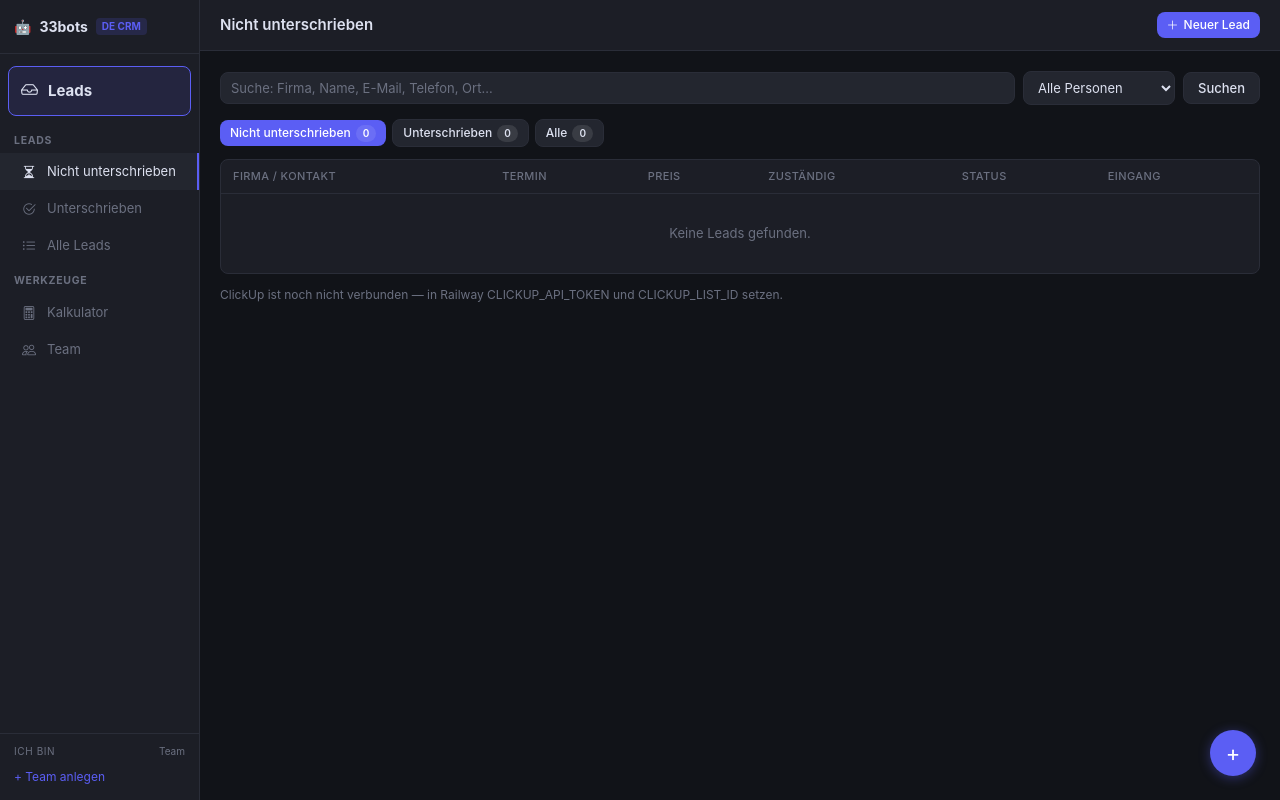
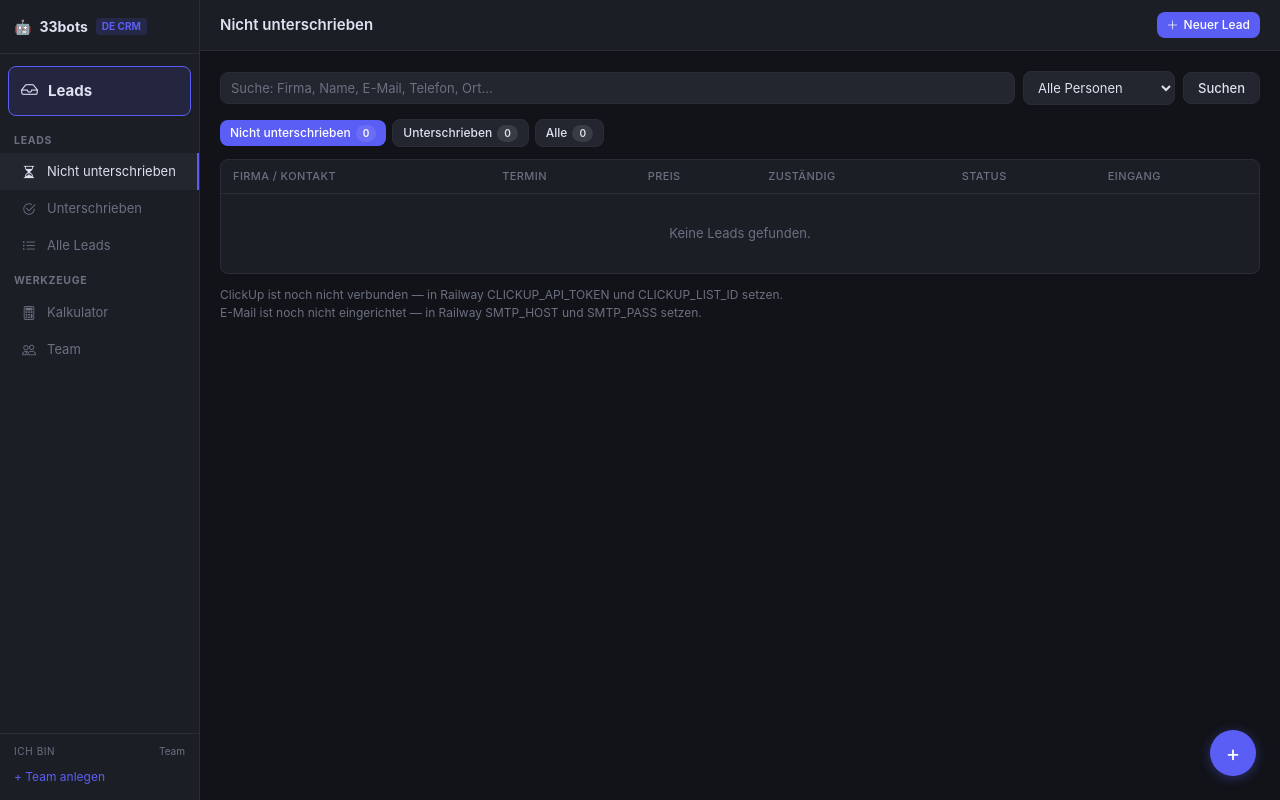
Before and after one commit to oliwierels/CRM-De, a Flask app: page / in a window 1280 px wide. Run offline with Flask 3, Linux system fonts and the light colour scheme.

Commit message:
E-Mail-Verlauf: gesendete Mails zuverlässig in Kommentaren + manueller Abgleich (#7)
- „Gesendet“: jede Mail an eine Lead-Adresse zählt (unabhängig von Absendername/Groß-Kleinschreibung)
- nicht zugeordnete Mails werden nachgeholt, sobald der Lead mit dieser Adresse existiert
- Ordner „Gesendet“ breiter erkannt (auch Wysłane / INBOX.*), Fehler sichtbar unter der Leadliste
- Knopf „E-Mails jetzt abrufen“ auf der Lead-Seite und „Postfach jetzt abgleichen“ unter der Liste


Claude-Session: https://claude.ai/code/session_01Fxi61ErmoHonsta8pQL7hZ

Co-authored-by: Claude <noreply@anthropic.com>

```diff
--- a/app.py
+++ b/app.py
@@ -392,7 +392,9 @@ def leads():
     counts = dict(db.session.query(Lead.status, db.func.count(Lead.id)).group_by(Lead.status).all())
     return render_template("leads.html", leads=rows, status=status, q=q, who=who, counts=counts,
                            total=sum(counts.values()), clickup_ok=clickup_configured(),
-                           last_sync=get_setting("clickup_last_sync"), last_error=get_setting("clickup_last_error"))
+                           last_sync=get_setting("clickup_last_sync"), last_error=get_setting("clickup_last_error"),
+                           mail_ok=mailer.configured(), mail_sync=get_setting("mail_last_sync"),
+                           mail_error=get_setting("mail_sync_error"))
 
 
 @app.route("/lead/<int:lead_id>")
@@ -710,6 +712,7 @@ def calculator_save():
 # des Kunden. Der Schriftverkehr aus dem Postfach (Eingang + Gesendet) erscheint als Kommentare.
 # Nur Leads, die nach dem Einschalten neu dazukommen; ältere per Knopf auf der Lead-Seite.
 
+_MAIL_LOCK = threading.Lock()
 MAIL_SINCE_KEY = "mail_since"
 MAIL_SYNC_KEY = "mail_last_sync"
 MAIL_POLL_SECONDS = 300
@@ -849,36 +852,56 @@ def sync_mailbox():
             by_addr.setdefault(e.lower(), lead)
     if not by_addr:
         return 0
-    own = mailer.config()["user"].lower()
-    added = 0
+    added, errors = 0, []
     for folder in ("INBOX", "SENT"):
         try:
             msgs = mailer.fetch(folder, start.date())
-        except Exception:
+        except Exception as e:
+            errors.append(f"{'Posteingang' if folder == 'INBOX' else 'Gesendet'}: {type(e).__name__}: {e}"[:200])
             continue
+        if folder == "SENT" and mailer.fetch.last_folder is None:
+            errors.append("Ordner „Gesendet“ nicht gefunden — IMAP_SENT_FOLDER in Railway setzen")
         for m in msgs:
             if db.session.get(MailSeen, m["message_id"]):
                 continue
-            db.session.add(MailSeen(message_id=m["message_id"]))
             text = mailer.strip_reply(m["text"])
             if folder == "INBOX" and m["from"] in by_addr:
                 lead = by_addr[m["from"]]
+                db.session.add(MailSeen(message_id=m["message_id"]))
                 _add_comment(lead.id, f"✉️ Von {m['from']} · Betreff: {m['subject']}\n\n{text}", "mail_in", m["date"])
                 notify_team(f"Antwort vom Kunden: {lead.company}",
                             f"{m['from']} schreibt ({m['subject']}):\n\n{text[:1500]}\n\nIm CRM öffnen: {lead_url(lead)}")
                 added += 1
-            elif folder == "SENT" and m["from"] == own:
+            elif folder == "SENT":
+                # alles im Ordner „Gesendet“ ist von uns — egal mit welchem Absendernamen/Alias
                 lead = next((by_addr[a] for a in m["to"] if a in by_addr), None)
                 if lead:
+                    db.session.add(MailSeen(message_id=m["message_id"]))
                     _add_comment(lead.id, f"✉️ An {', '.join(m['to'])} · Betreff: {m['subject']}\n\n{text}",
                                  "mail_out", m["date"])
                     added += 1
+            # nicht zugeordnete Mails nicht als „gesehen“ markieren — kommt der Lead später, wird nachgeholt
     set_setting(MAIL_SYNC_KEY, datetime.utcnow().isoformat(timespec="seconds"))
+    set_setting("mail_sync_error", " · ".join(errors))
     db.session.commit()
     return added
 
 
-_MAIL_LOCK = threading.Lock()
+@app.route("/postfach/abgleichen", methods=["POST"])
+def mailbox_sync_now():
+    if not mailer.configured():
+        flash("Postfach nicht eingerichtet (SMTP_HOST / SMTP_PASS in Railway).")
+        return redirect(request.referrer or url_for("leads"))
+    with _MAIL_LOCK:
+        try:
+            n = sync_mailbox()
+            err = get_setting("mail_sync_error")
+            flash(f"Postfach abgeglichen: {n} neue E-Mails im Verlauf." + (f" Problem: {err}" if err else ""))
+        except Exception as e:
+            db.session.rollback()
+            flash(f"Postfach-Abgleich fehlgeschlagen: {type(e).__name__}: {e}"[:300])
+    target = request.form.get("next") or ""
+    return redirect(target if target.startswith("/") and not target.startswith("//") else url_for("leads"))
 
 
 def _mail_scheduler():
--- a/mailer.py
+++ b/mailer.py
@@ -84,10 +84,11 @@ def _sent_folder(im):
         if "\\Sent" in m.group("flags"):
             return name
         names.append(name)
-    for guess in ("Sent", "INBOX.Sent", "Gesendet", "INBOX.Gesendet", "Sent Items", "Sent Messages"):
+    for guess in ("Sent", "INBOX.Sent", "Gesendet", "INBOX.Gesendet", "Sent Items", "Sent Messages",
+                  "Wysłane", "INBOX.Wysłane", "INBOX.Sent Items", "INBOX.Sent Messages"):
         if guess in names:
             return guess
-    return None
+    return next((n for n in names if "sent" in n.lower() or "gesendet" in n.lower() or "wys" in n.lower()), None)
 
 
 def _save_sent(raw):
@@ -151,11 +152,13 @@ def fetch(folder, since):
     {message_id, date, from, to (Liste), subject, text}."""
     c = config()
     out = []
+    fetch.last_folder = folder if folder != "SENT" else None
     im = imaplib.IMAP4_SSL(c["imap_host"], c["imap_port"], timeout=30)
     try:
         im.login(c["user"], c["password"])
         if folder == "SENT":
             folder = _sent_folder(im)
+            fetch.last_folder = folder
             if not folder:
                 return out
         typ, _ = im.select(f'"{folder}"', readonly=True)
@@ -187,3 +190,6 @@ def fetch(folder, since):
         except Exception:
             pass
     return out
+
+
+fetch.last_folder = None
--- a/templates/lead.html
+++ b/templates/lead.html
@@ -101,6 +101,12 @@
     <div class="panel">
       <div class="panel-header"><i class="bi bi-chat-left-text"></i> Kommentare & E-Mail-Verlauf ({{ lead.comments|length }})</div>
       <div class="panel-body">
+        {% if mail_ready() %}
+        <form method="post" action="{{ url_for('mailbox_sync_now') }}" style="margin-bottom:8px">
+          <input type="hidden" name="next" value="{{ url_for('lead_detail', lead_id=lead.id) }}">
+          <button class="btn btn-secondary btn-sm" title="Neue E-Mails aus o.latek@33bots.de (Posteingang und Gesendet) jetzt holen"><i class="bi bi-arrow-repeat"></i> E-Mails jetzt abrufen</button>
+        </form>
+        {% endif %}
         <form method="post" action="{{ url_for('lead_comment', lead_id=lead.id) }}" class="row" style="align-items:flex-start">
           <textarea name="text" rows="2" placeholder="{{ 'Kommentar als ' ~ me.name if me else 'Kommentar (links auswählen, wer du bist)' }}" required></textarea>
           <button class="btn btn-primary">Hinzufügen</button>
--- a/templates/leads.html
+++ b/templates/leads.html
@@ -71,4 +71,14 @@
     ClickUp ist noch nicht verbunden — in Railway CLICKUP_API_TOKEN und CLICKUP_LIST_ID setzen.
   {% endif %}
 </p>
+<form method="post" action="{{ url_for('mailbox_sync_now') }}" class="small muted row" style="flex-wrap:wrap;gap:6px">
+  <input type="hidden" name="next" value="{{ request.full_path }}">
+  {% if mail_ok %}
+    E-Mail-Verlauf (o.latek@33bots.de): automatisch alle 5 Minuten{% if mail_sync %}, zuletzt {{ mail_sync.replace('T', ' ') }} UTC{% endif %}.
+    <button class="btn btn-secondary btn-sm"><i class="bi bi-arrow-repeat"></i> Postfach jetzt abgleichen</button>
+    {% if mail_error %}<span style="color:var(--red);width:100%">Problem: {{ mail_error }}</span>{% endif %}
+  {% else %}
+    E-Mail ist noch nicht eingerichtet — in Railway SMTP_HOST und SMTP_PASS setzen.
+  {% endif %}
+</form>
 {% endblock %}
```
